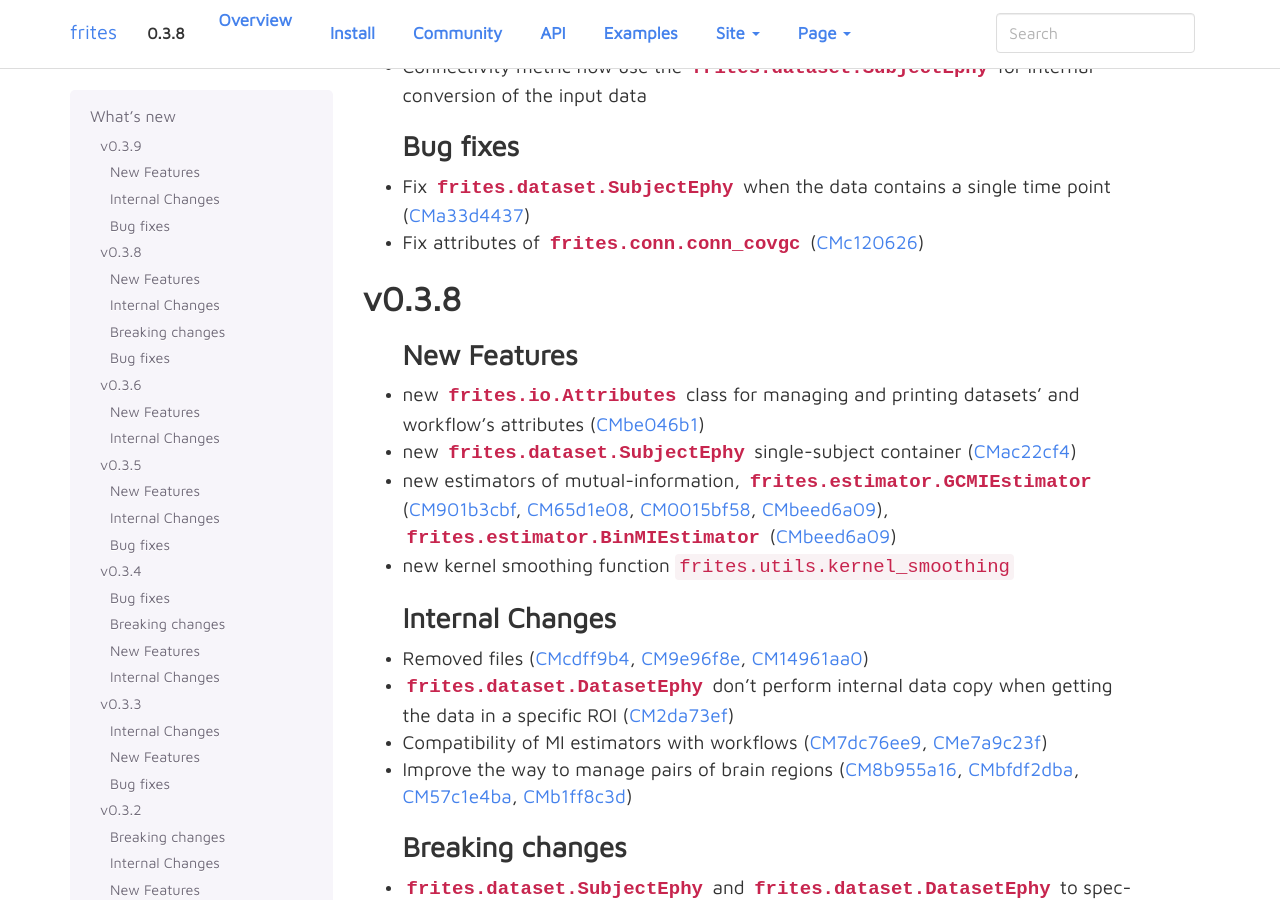
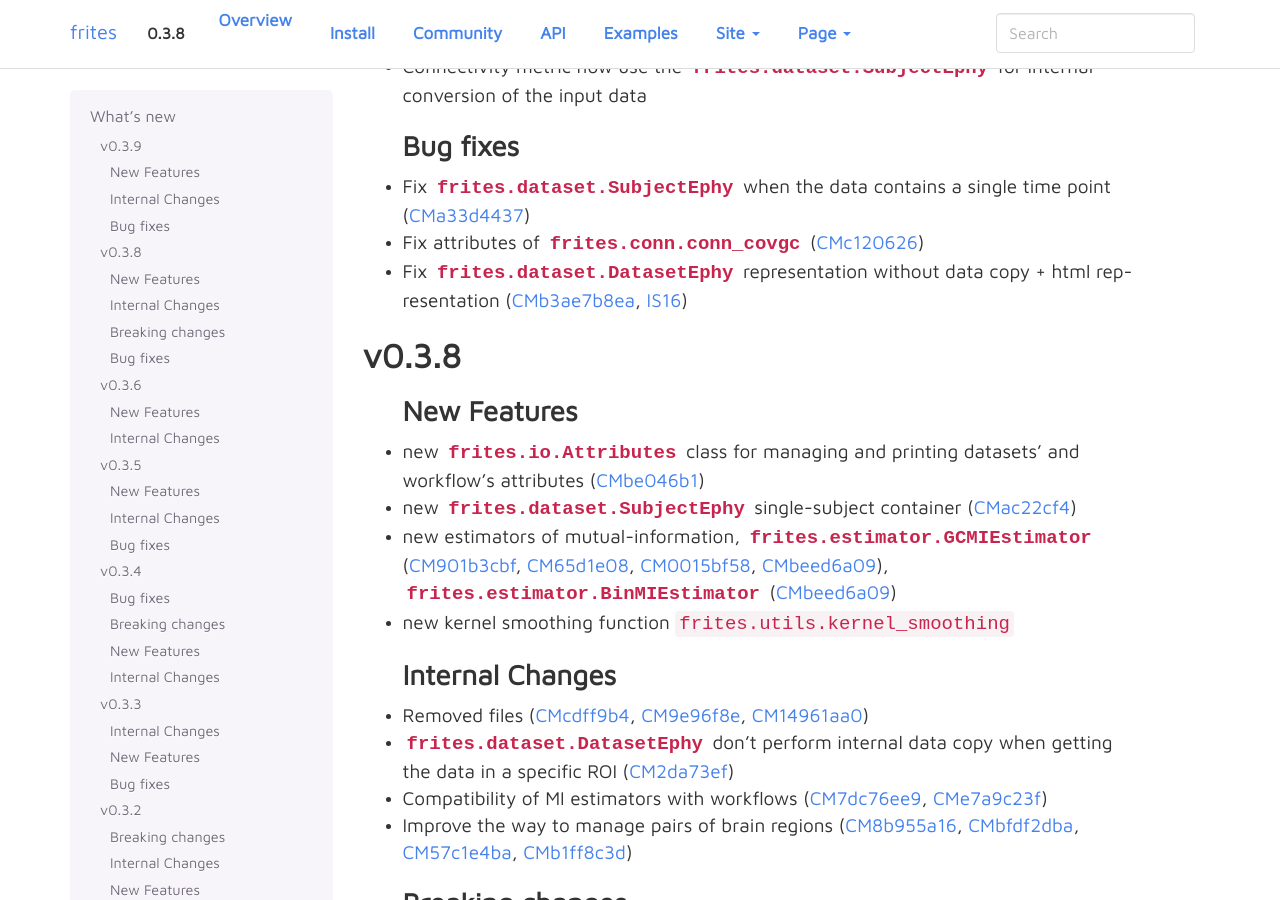
Before and after one commit to brainets/frites, a Sphinx documentation site: the page built from docs/source/whatsnew.rst, in a window 1280 px wide and 900 px high, scrolled down 401 px. Built offline with Sphinx 7.4.7, drawn with Linux system fonts in a browser that asks for light colours; pages that are not in the unit, such as notebooks, are missing from menus; cross-references to code outside the pages are shown as plain code.

Commit message:
Update whatsnew

```diff
--- a/docs/source/whatsnew.rst
+++ b/docs/source/whatsnew.rst
@@ -20,6 +20,7 @@ Bug fixes
 +++++++++
 * Fix :py:class:`frites.dataset.SubjectEphy` when the data contains a single time point (:commit:`a33d4437`)
 * Fix attributes of :py:class:`frites.conn.conn_covgc` (:commit:`c120626`)
+* Fix :py:class:`frites.dataset.DatasetEphy` representation without data copy + html representation (:commit:`b3ae7b8ea`, :issue:`16`)
 
 
 v0.3.8
```
